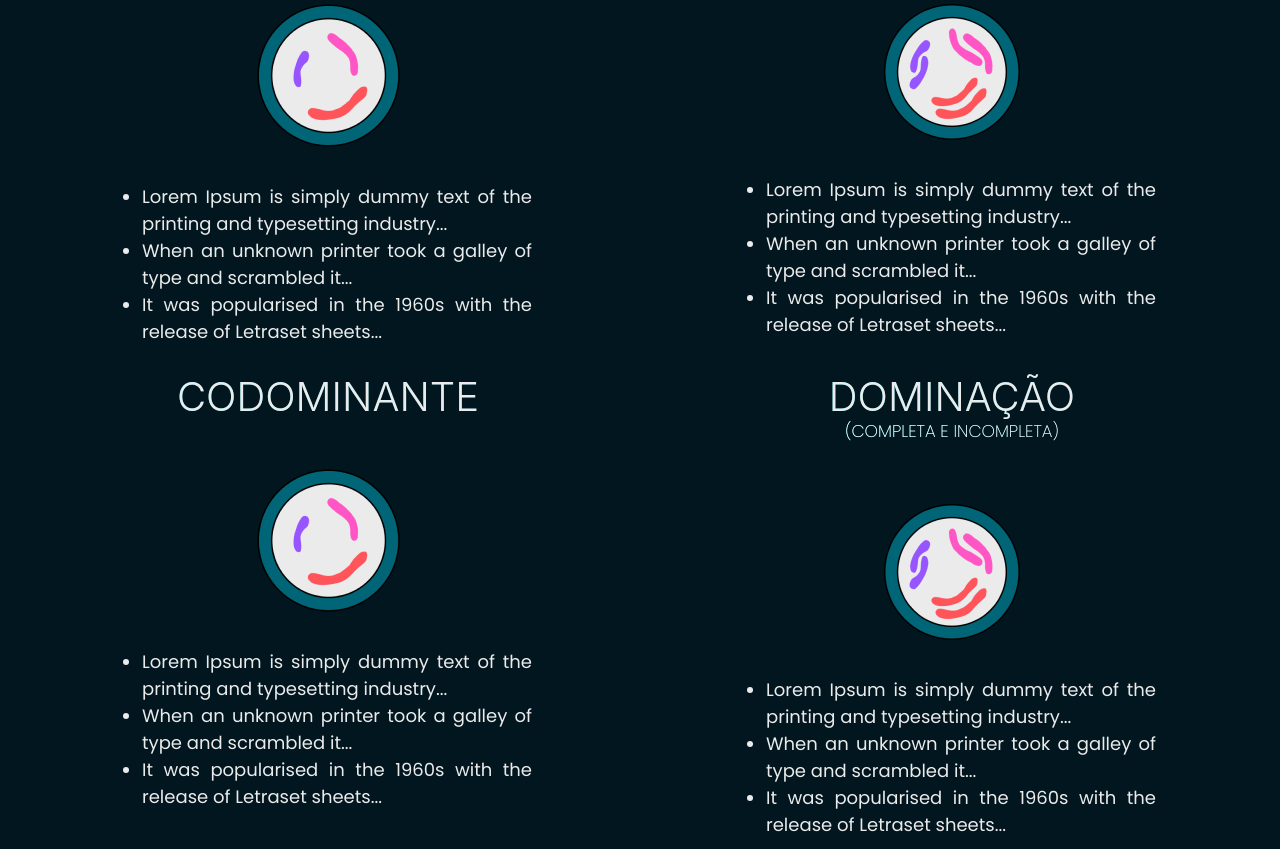
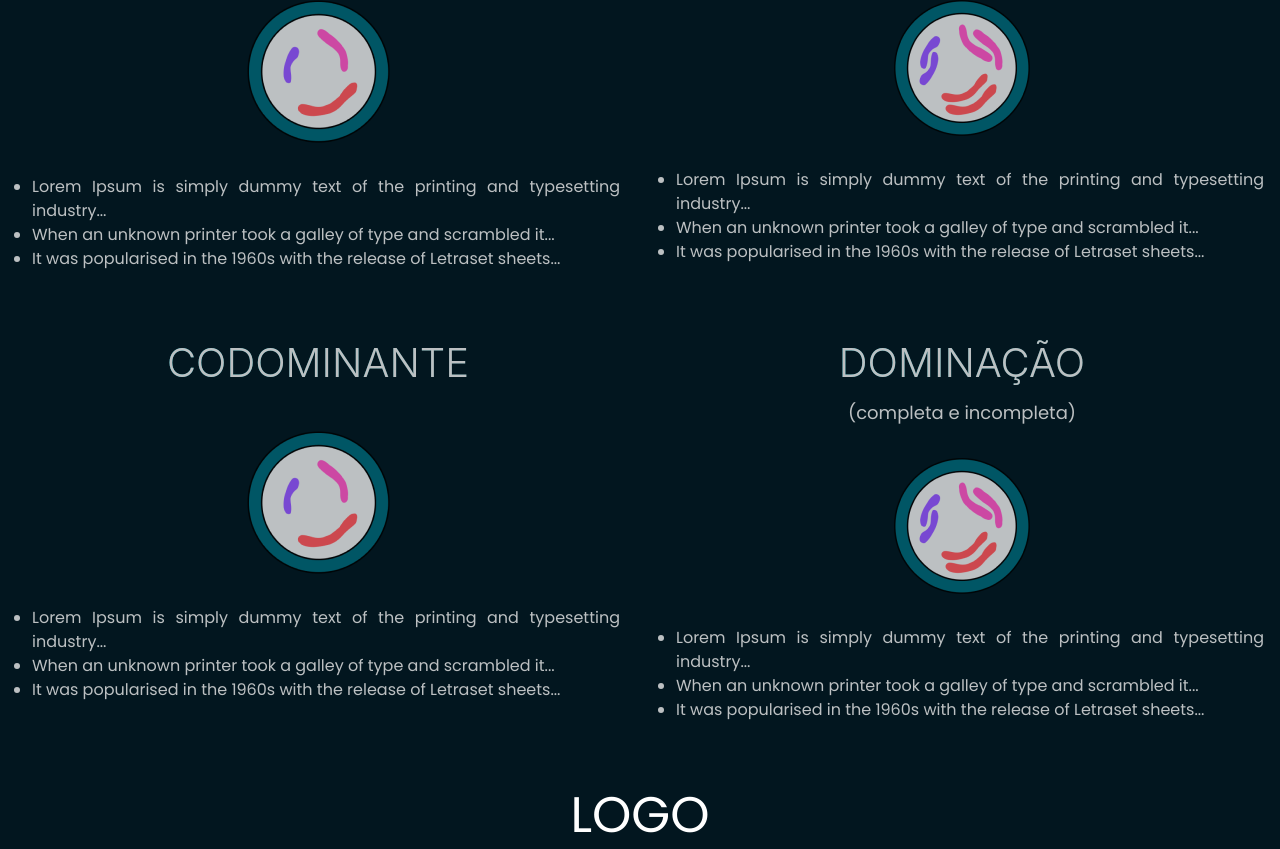
Before and after one commit to Matheus1415/Mendel, a React (Vite) app: page /Alelos in a window 1280 px wide. Shown: the part 1151-2000 px from the top of the page. Built offline with nearby package versions, Linux system fonts and the light colour scheme.

Commit message:
fazendo alterações

```diff
--- /dev/null
+++ b/src/components/AlelosCard/index.jsx
@@ -0,0 +1,37 @@
+import React from 'react';
+import { Box, Heading, Image, Text, UnorderedList, ListItem, Stack } from '@chakra-ui/react'; // Chakra UI
+
+export const AlelosCard = ({ title, subTitle, imageSrc, imageAlt, listItems, headingFontSize, textFontSize, height, width, top, left }) => {
+    return (
+        <Box
+            display={"flex"}
+            flexDirection={"column"}
+            alignItems={"center"}
+            gap={"2rem"}  // Espaçamento entre elementos
+       // Esquerda personalizável
+            opacity={"0.8"}      // Ajuste de opacidade (0 a 1)
+            width={width}
+        >
+        <Stack gap="0">
+            <Heading color="Primary" variant={"PrimaryTitle"} fontSize={headingFontSize}>
+                {title}
+            </Heading>
+            {subTitle && (
+                <Text
+                    fontSize="lg"
+                    color="Primary"
+                    textAlign="center"
+                >
+                    {subTitle}
+                </Text>
+            )}
+            </Stack>
+            <Image src={imageSrc} alt={imageAlt} />
+            <UnorderedList textAlign={"justify"} color={"Primary"} fontSize={textFontSize} fontWeight={"normal"}>
+                {listItems.map((item, index) => (
+                    <ListItem key={index}>{item}</ListItem>
+                ))}
+            </UnorderedList>
+        </Box>
+    );
+};
--- a/src/components/MenuMobile/index.jsx
+++ b/src/components/MenuMobile/index.jsx
@@ -10,6 +10,7 @@ const MenuMobile = ({ isOpen, toggleMenu }) => {
         { label: "Fundamentos", router: "/manutencao" },
         { label: "Introdução a Genética", router: "/manutencao" },
         { label: "Sistema Sanguíneo", router: "/manutencao" },
+        {label: "Variações do modelo Menderiano", router: "/Alelos" }
     ];
 
     return (
--- a/src/pages/Alelos/index.jsx
+++ b/src/pages/Alelos/index.jsx
@@ -1,5 +1,8 @@
-import { Box, Flex, Heading, Image, Text, UnorderedList, ListItem, useBreakpointValue } from '@chakra-ui/react';
+import React from 'react';
+import { Box, Heading, SimpleGrid, useBreakpointValue } from '@chakra-ui/react';
 import { LayoutIntroduction } from '../../layout/LayoutIntroduction';
+import { AlelosCard } from '../../components/AlelosCard';
+
 export const Alelos = () => {
     const headingFontSize = useBreakpointValue({ base: '2xl', md: '3xl', lg: '4xl' });
     const textFontSize = useBreakpointValue({ base: 'md', md: 'lg' });
@@ -7,59 +10,60 @@ export const Alelos = () => {
     return (
         <>
             <LayoutIntroduction query="VARIAÇÕES">VARIAÇÕES DO MODELO MENDERIANO</LayoutIntroduction>
-            <Box as='section' w='100%' minHeight="64rem" p={4}>
-                <Heading variant={"PrimaryTitle"} textAlign={"center"} mt={"6.75rem"} mb={"4rem"} fontSize={headingFontSize}>
+            <Box as='section' w='100%' minHeight="64rem" p={4} position="relative">
+                <Heading
+                    variant={"PrimaryTitle"} // Ensure this variant exists in your theme
+                    textAlign={"center"}
+                    mt={"6.75rem"}
+                    mb={"4rem"}
+                    fontSize={headingFontSize}
+                >
                     CATEGORIAS DE ALELOS
                 </Heading>
-                <Flex justifyContent={"space-around"} wrap="wrap">
-                    <Box display={"flex"} flexDirection={"column"} alignItems={"center"} gap={"2.25rem"} maxWidth={"25.5rem"}>
-                        <Heading color="Primary" variant={"PrimaryTitle"}>
-                            Múltiplos
-                        </Heading>
-                        <Image src='../public/assets/alelos1.png' alt='Alelos Múltiplos'/>
-                        <UnorderedList textAlign={"justify"} color={"Primary"} fontSize={textFontSize} fontWeight={"normal"}>
-                            <ListItem>Lorem Ipsum is simply dummy text of the printing and typesetting industry...</ListItem>
-                            <ListItem>When an unknown printer took a galley of type and scrambled it...</ListItem>
-                            <ListItem>It was popularised in the 1960s with the release of Letraset sheets...</ListItem>
-                        </UnorderedList>
-                    </Box>
-                    <Box display={"flex"} flexDirection={"column"} alignItems={"center"} gap={"2.25rem"} maxWidth={"25.5rem"}>
-                        <Heading color="Primary" variant={"PrimaryTitle"}>
-                            Letal
-                        </Heading>
-                        <Image src='../public/assets/alelos2.png' alt='Célula Haploide' />
-                        <UnorderedList textAlign={"justify"} color={"Primary"} fontSize={textFontSize} fontWeight={"normal"}>
-                            <ListItem>Lorem Ipsum is simply dummy text of the printing and typesetting industry...</ListItem>
-                            <ListItem>When an unknown printer took a galley of type and scrambled it...</ListItem>
-                            <ListItem>It was popularised in the 1960s with the release of Letraset sheets...</ListItem>
-                        </UnorderedList>
-                    </Box>
-                </Flex>
-                <Flex justifyContent={"space-around"} wrap="wrap">
-                    <Box display={"flex"} flexDirection={"column"} alignItems={"center"} gap={"2.25rem"} maxWidth={"25.5rem"}>
-                        <Heading color="Primary" variant={"PrimaryTitle"}>
-                            Codominante
-                        </Heading>
-                        <Image src='../public/assets/alelos1.png' alt='Célula Diploide' />
-                        <UnorderedList textAlign={"justify"} color={"Primary"} fontSize={textFontSize} fontWeight={"normal"}>
-                            <ListItem>Lorem Ipsum is simply dummy text of the printing and typesetting industry...</ListItem>
-                            <ListItem>When an unknown printer took a galley of type and scrambled it...</ListItem>
-                            <ListItem>It was popularised in the 1960s with the release of Letraset sheets...</ListItem>
-                        </UnorderedList>
-                    </Box>
-                    <Box display={"flex"} flexDirection={"column"} alignItems={"center"} gap={"2.25rem"} maxWidth={"25.5rem"}>
-                        <Heading color="Primary" variant={"PrimaryTitle"}>
-                            Dominação
-                            <Text variant={"Paragraph"} textAlign={"center"}>(Completa e incompleta)</Text>
-                        </Heading>
-                        <Image src='../public/assets/alelos2.png' alt='Célula Haploide' />
-                        <UnorderedList textAlign={"justify"} color={"Primary"} fontSize={textFontSize} fontWeight={"normal"}>
-                            <ListItem>Lorem Ipsum is simply dummy text of the printing and typesetting industry...</ListItem>
-                            <ListItem>When an unknown printer took a galley of type and scrambled it...</ListItem>
-                            <ListItem>It was popularised in the 1960s with the release of Letraset sheets...</ListItem>
-                        </UnorderedList>
-                    </Box>
-                </Flex>
+                {/* Usa SimpleGrid para layout em duas colunas */}
+                <SimpleGrid columns={{ base: 1, md: 2 }} spacing={10}>
+                    <AlelosCard
+                        title="Múltiplos"
+                        imageSrc="/assets/alelos1.png" // Corrected path
+                        imageAlt="Alelos Múltiplos"
+                        listItems={[
+                            "Lorem Ipsum is simply dummy text of the printing and typesetting industry...",
+                            "When an unknown printer took a galley of type and scrambled it...",
+                            "It was popularised in the 1960s with the release of Letraset sheets..."
+                        ]}
+                    />
+                    <AlelosCard
+                        title="Letal"
+                        imageSrc="/assets/alelos2.png" // Corrected path
+                        imageAlt="Alelos Letal"
+                        listItems={[
+                            "Lorem Ipsum is simply dummy text of the printing and typesetting industry...",
+                            "When an unknown printer took a galley of type and scrambled it...",
+                            "It was popularised in the 1960s with the release of Letraset sheets..."
+                        ]}
+                    />
+                    <AlelosCard
+                        title="Codominante"
+                        imageSrc="/assets/alelos1.png" // Corrected path
+                        imageAlt="Alelos Codominante"
+                        listItems={[
+                            "Lorem Ipsum is simply dummy text of the printing and typesetting industry...",
+                            "When an unknown printer took a galley of type and scrambled it...",
+                            "It was popularised in the 1960s with the release of Letraset sheets..."
+                        ]}
+                    />
+                    <AlelosCard
+                        title="Dominação"
+                        subTitle="(completa e incompleta)"
+                        imageSrc="/assets/alelos2.png" // Corrected path
+                        imageAlt="Alelos Dominação"
+                        listItems={[
+                            "Lorem Ipsum is simply dummy text of the printing and typesetting industry...",
+                            "When an unknown printer took a galley of type and scrambled it...",
+                            "It was popularised in the 1960s with the release of Letraset sheets..."
+                        ]}
+                    />
+                </SimpleGrid>
             </Box>
         </>
     );
```
